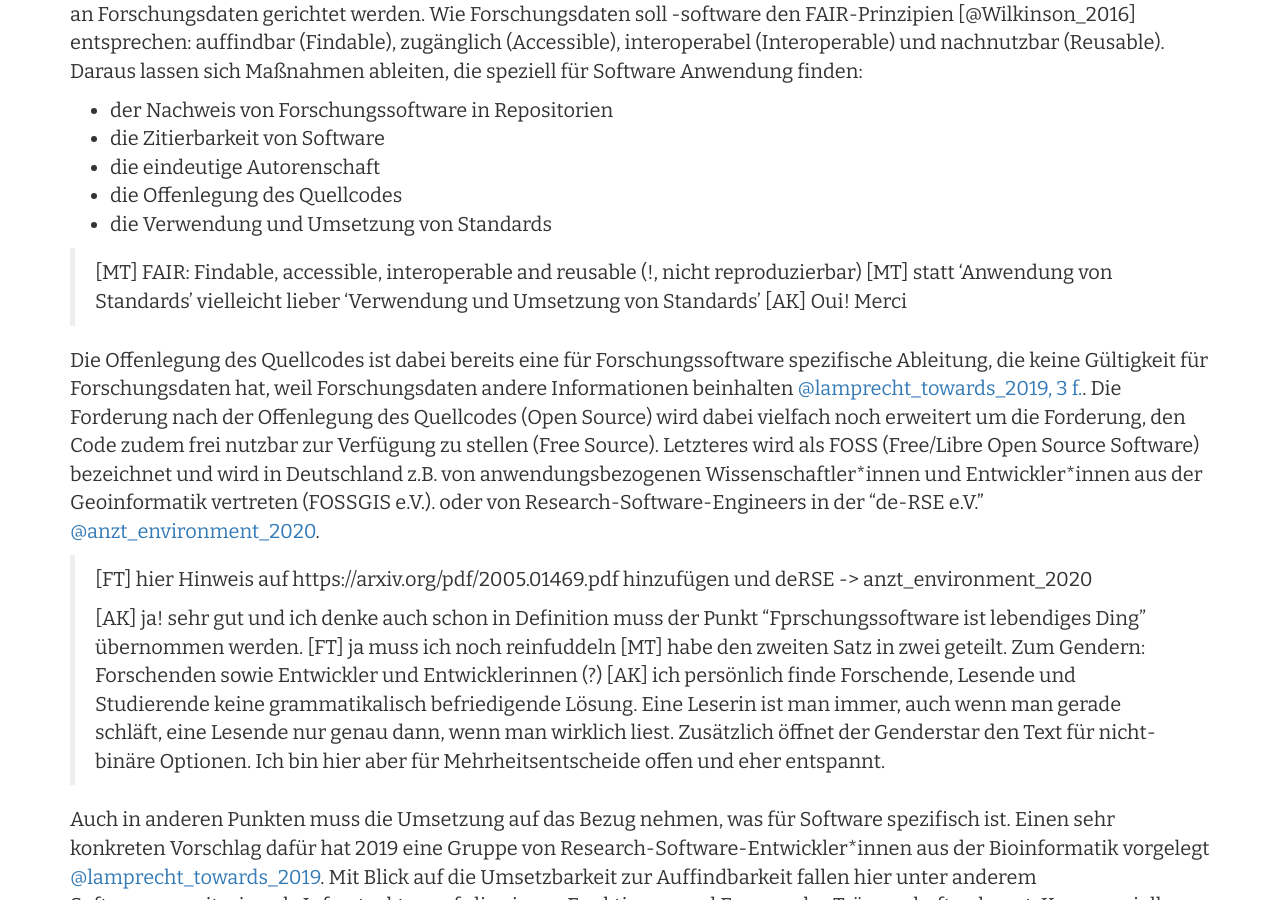
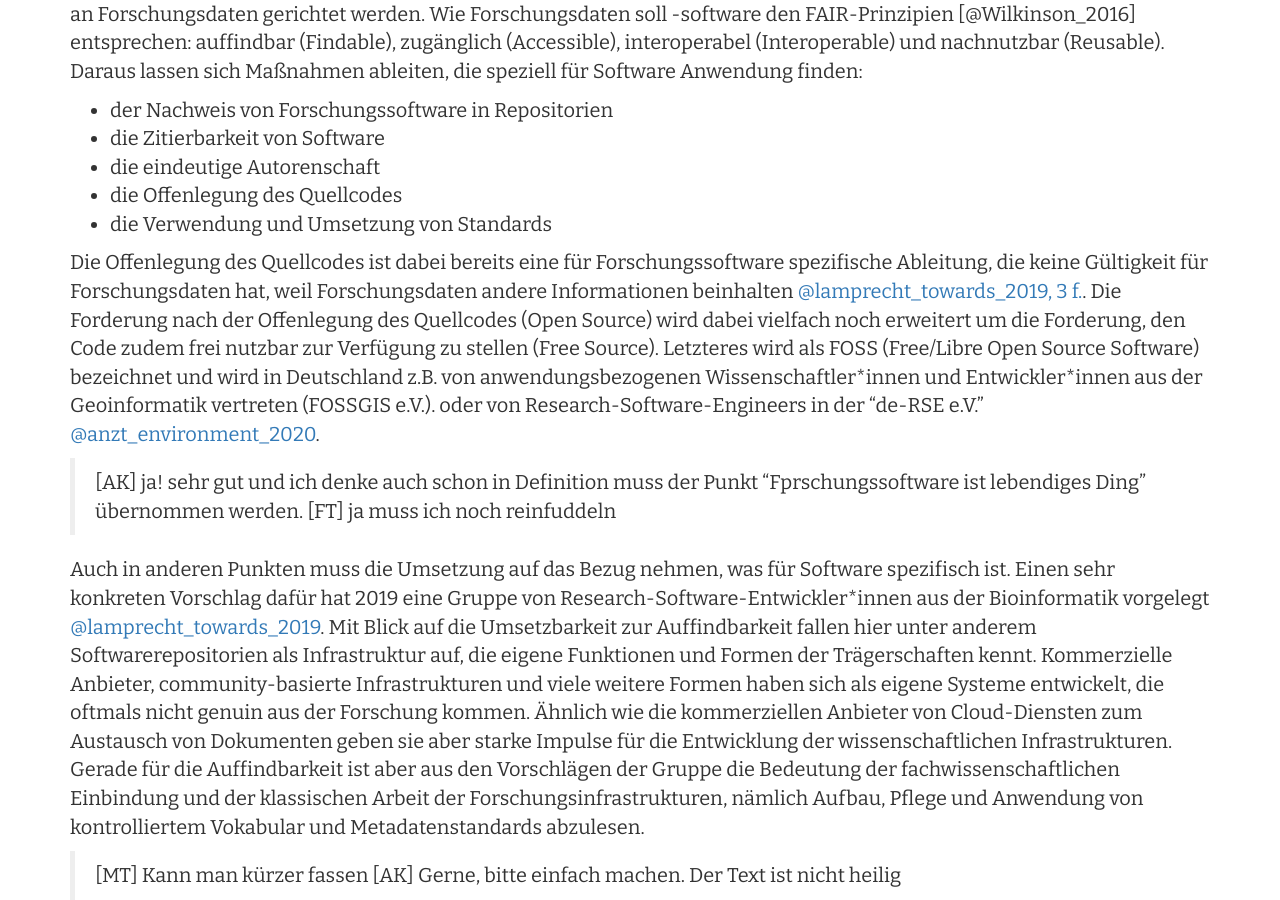
Before and after one commit to Research-Squirrel-Engineers/Impuls_SoftwareRezensionen_DGUF, a Jekyll site: the page built from Draft.md, in a window 1280 px wide and 900 px high, scrolled down 2573 px. Built offline with Jekyll 4.4.1, drawn with Linux system fonts in a browser that asks for light colours; nearby versions of some CDN libraries.

Commit message:
alte Kommentare entfernt

```diff
--- a/Draft.md
+++ b/Draft.md
@@ -83,18 +83,12 @@ Aus dieser Definition von Forschungssoftware ergeben sich Anforderungen, die in
 - die Offenlegung des Quellcodes
 - die Verwendung und Umsetzung von Standards
 
-> [MT] FAIR: Findable, accessible, interoperable and reusable (!, nicht reproduzierbar)
-> [MT] statt 'Anwendung von Standards' vielleicht lieber 'Verwendung und Umsetzung von Standards'
-> [AK] Oui! Merci
 
 Die Offenlegung des Quellcodes ist dabei bereits eine für Forschungssoftware spezifische Ableitung, die keine Gültigkeit für Forschungsdaten hat, weil Forschungsdaten andere Informationen beinhalten [@lamprecht_towards_2019, 3 f.](#lamprecht_towards_2019). Die Forderung nach der Offenlegung des Quellcodes (Open Source) wird dabei vielfach noch erweitert um die Forderung, den Code zudem frei nutzbar zur Verfügung zu stellen (Free Source). Letzteres wird als FOSS (Free/Libre Open Source Software) bezeichnet und wird in Deutschland z.B. von anwendungsbezogenen Wissenschaftler\*innen und Entwickler\*innen aus der Geoinformatik vertreten (FOSSGIS e.V.). oder von Research-Software-Engineers in der "de-RSE e.V." [@anzt_environment_2020](#anzt_environment_2020).
 
-> [FT] hier Hinweis auf https://arxiv.org/pdf/2005.01469.pdf hinzufügen und deRSE -> anzt_environment_2020
 >
 > [AK] ja! sehr gut und ich denke auch schon in Definition muss der Punkt "Fprschungssoftware ist lebendiges Ding" übernommen werden.
 > [FT] ja muss ich noch reinfuddeln
-> [MT] habe den zweiten Satz in zwei geteilt. Zum Gendern: Forschenden sowie Entwickler und Entwicklerinnen (?)
-> [AK] ich persönlich finde Forschende, Lesende und Studierende keine grammatikalisch befriedigende Lösung. Eine Leserin ist man immer, auch wenn man gerade schläft, eine Lesende nur genau dann, wenn man wirklich liest. Zusätzlich öffnet der Genderstar den Text für nicht-binäre Optionen. Ich bin hier aber für Mehrheitsentscheide offen und eher entspannt.
 
 Auch in anderen Punkten muss die Umsetzung auf das Bezug nehmen, was für Software spezifisch ist. Einen sehr konkreten Vorschlag dafür hat 2019 eine Gruppe von Research-Software-Entwickler\*innen aus der Bioinformatik vorgelegt [@lamprecht_towards_2019](#lamprecht_towards_2019). Mit Blick auf die Umsetzbarkeit zur Auffindbarkeit fallen hier unter anderem Softwarerepositorien als Infrastruktur auf, die eigene Funktionen und Formen der Trägerschaften kennt. Kommerzielle Anbieter, community-basierte Infrastrukturen und viele weitere Formen haben sich als eigene Systeme entwickelt, die oftmals nicht genuin aus der Forschung kommen. Ähnlich wie die kommerziellen Anbieter von Cloud-Diensten zum Austausch von Dokumenten geben sie aber starke Impulse für die Entwicklung der wissenschaftlichen Infrastrukturen. Gerade für die Auffindbarkeit ist aber aus den Vorschlägen der Gruppe die Bedeutung der fachwissenschaftlichen Einbindung und der klassischen Arbeit der Forschungsinfrastrukturen, nämlich Aufbau, Pflege und Anwendung von kontrolliertem Vokabular und Metadatenstandards abzulesen.
 
```
